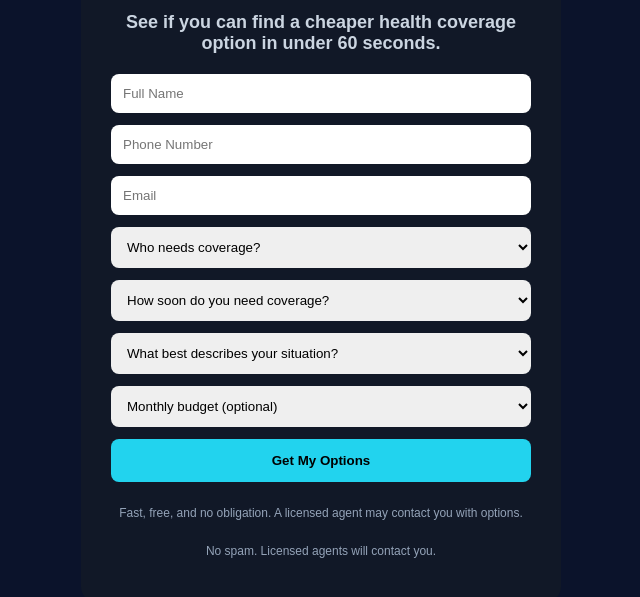
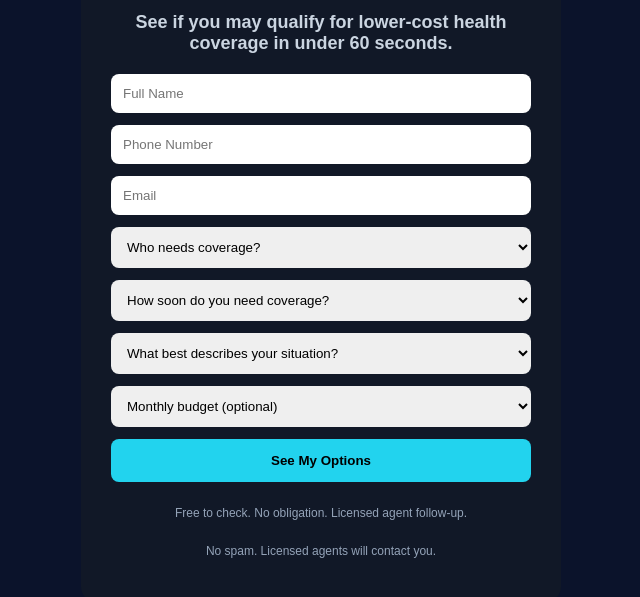
Before and after one commit to DeRonRashad/cobra-funnel, a plain HTML site: page index.html in a window 1280 px wide. Shown: the part 145-742 px from the top of the page, without its empty margins (319-959 px from the left). Drawn offline with Linux system fonts and the light colour scheme.

Commit message:
update cobra funnel copy and CTA for test launch

```diff
--- a/index.html
+++ b/index.html
@@ -2,18 +2,16 @@
 <html lang="en">
 <head>
   <meta charset="UTF-8" />
-  <meta name="viewport" content="width=device-width, initial-scale=1.0"/>
+  <meta name="viewport" content="width=device-width, initial-scale=1.0" />
   <title>COBRA Alternatives</title>
   <link rel="stylesheet" href="styles.css" />
 </head>
 <body>
-
   <div class="container">
     <h1>COBRA Too Expensive?</h1>
-    <h2>See if you can find a cheaper health coverage option in under 60 seconds.</h2>
+    <h2>See if you may qualify for lower-cost health coverage in under 60 seconds.</h2>
 
     <form id="leadForm">
-
       <input id="full_name" type="text" placeholder="Full Name" required />
       <input id="phone" type="tel" placeholder="Phone Number" required />
       <input id="email" type="email" placeholder="Email" required />
@@ -45,14 +43,12 @@
         <option value="500+">$500+</option>
       </select>
 
-      <button type="submit" id="submitButton">Get My Options</button>
-      <p class="note">Fast, free, and no obligation. A licensed agent may contact you with options.</p>
-
+      <button type="submit" id="submitButton">See My Options</button>
+      <p class="note">Free to check. No obligation. Licensed agent follow-up.</p>
     </form>
 
     <p class="note">No spam. Licensed agents will contact you.</p>
     <p id="statusMessage" class="status"></p>
-
   </div>
 
   <script src="script.js"></script>
```
